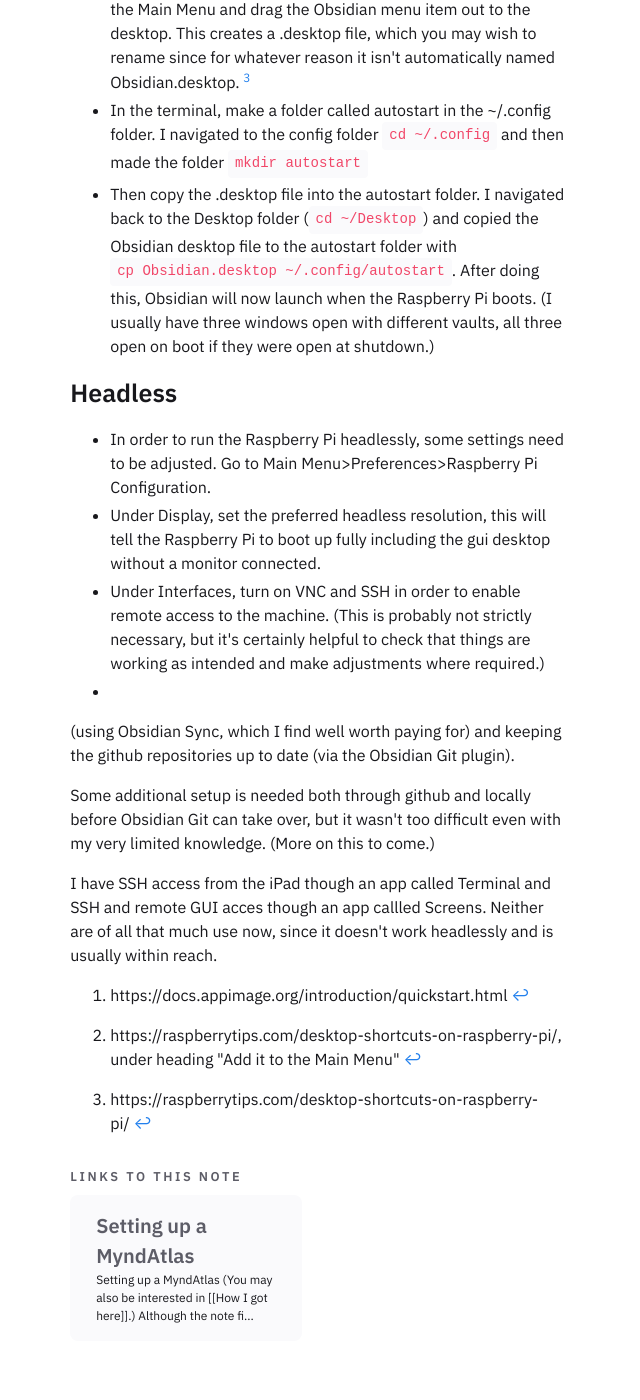
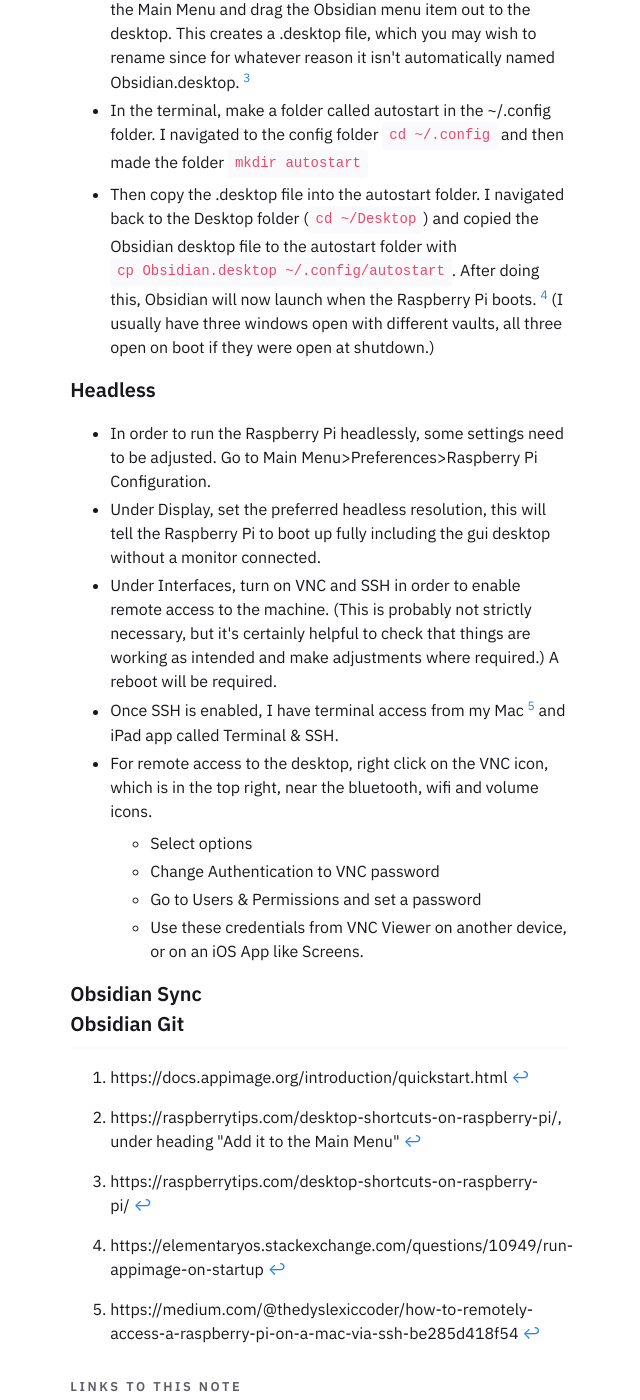
Before and after one commit to myndatlas/myndatlas.github.io, a Jekyll site: the page built from _notes/Public/Raspberry Pi 400.md, in a window 1280 px wide and 1400 px high, scrolled down 1488 px. Shown: the whole window, without its empty margins (321-961 px from the left). Built offline with Jekyll 4.4.1, drawn with Linux system fonts in a browser that asks for light colours.

Commit message:
vault backup: 2022-04-10 12:09:40

```diff
--- a/_notes/Public/Raspberry Pi 400.md
+++ b/_notes/Public/Raspberry Pi 400.md
@@ -25,20 +25,26 @@ Note: I am very much a novice with these things and stumbled my way though this
 - To add Obsidian to the Menu, go to Menu>Preferences>Main Menu Editor. I selected the Office category and clicked New Item, then named it Obsidian and browsed for the AppImage (now in `~/opt`), and added an icon I'd downloaded from the internet. [^2] This is optional, though I find it handy to have Obsidian in the Main Menu and this is the first step in easiest way I could find to get the AppImage to autostart.
 - To create a desktop file (needed for the next step), simply open the Main Menu and drag the Obsidian menu item out to the desktop. This creates a .desktop file, which you may wish to rename since for whatever reason it isn't automatically named Obsidian.desktop. [^3]
 - In the terminal, make a folder called autostart in the ~/.config folder. I navigated to the config folder `cd ~/.config` and then made the folder `mkdir autostart`
-- Then copy the .desktop file into the autostart folder. I navigated back to the Desktop folder (`cd ~/Desktop`)  and copied the Obsidian desktop file to the autostart folder with `cp Obsidian.desktop ~/.config/autostart`.  After doing this, Obsidian will now launch when the Raspberry Pi boots. (I usually have three windows open with different vaults, all three open on boot if they were open at shutdown.)
+- Then copy the .desktop file into the autostart folder. I navigated back to the Desktop folder (`cd ~/Desktop`)  and copied the Obsidian desktop file to the autostart folder with `cp Obsidian.desktop ~/.config/autostart`.  After doing this, Obsidian will now launch when the Raspberry Pi boots. [^4] (I usually have three windows open with different vaults, all three open on boot if they were open at shutdown.)
 
-### Headless
+#### Headless
 - In order to run the Raspberry Pi headlessly, some settings need to be adjusted. Go to Main Menu>Preferences>Raspberry Pi Configuration.
 - Under Display, set the preferred headless resolution, this will tell the Raspberry Pi to boot up fully including the gui desktop without a monitor connected.
-- Under Interfaces, turn on VNC and SSH in order to enable remote access to the machine. (This is probably not strictly necessary, but it's certainly helpful to check that things are working as intended and make adjustments where required.)
--
+- Under Interfaces, turn on VNC and SSH in order to enable remote access to the machine. (This is probably not strictly necessary, but it's certainly helpful to check that things are working as intended and make adjustments where required.) A reboot will be required.
+- Once SSH is enabled, I have terminal access from my Mac [^5] and iPad app called Terminal & SSH.
+- For remote access to the desktop, right click on the VNC icon, which is in the top right, near the bluetooth, wifi and volume icons.
+	- Select options
+	- Change Authentication to VNC password
+	- Go to Users & Permissions and set a password
+	- Use these credentials from VNC Viewer on another device, or on an iOS App like Screens.
 
-(using Obsidian Sync, which I find well worth paying for) and keeping the github repositories up to date (via the Obsidian Git plugin).
+#### Obsidian Sync
 
-Some additional setup is needed both through github and locally before Obsidian Git can take over, but it wasn't too difficult even with my very limited knowledge. (More on this to come.)
+#### Obsidian Git
 
-I have SSH access from the iPad though an app called Terminal and SSH and remote GUI acces though an app callled Screens. Neither are of all that much use now, since it doesn't work headlessly and is usually within reach.
-
+---
 [^1]: https://docs.appimage.org/introduction/quickstart.html
 [^2]: https://raspberrytips.com/desktop-shortcuts-on-raspberry-pi/, under heading "Add it to the Main Menu"
 [^3]: https://raspberrytips.com/desktop-shortcuts-on-raspberry-pi/
+[^4]: https://elementaryos.stackexchange.com/questions/10949/run-appimage-on-startup
+[^5]: https://medium.com/@thedyslexiccoder/how-to-remotely-access-a-raspberry-pi-on-a-mac-via-ssh-be285d418f54
```
